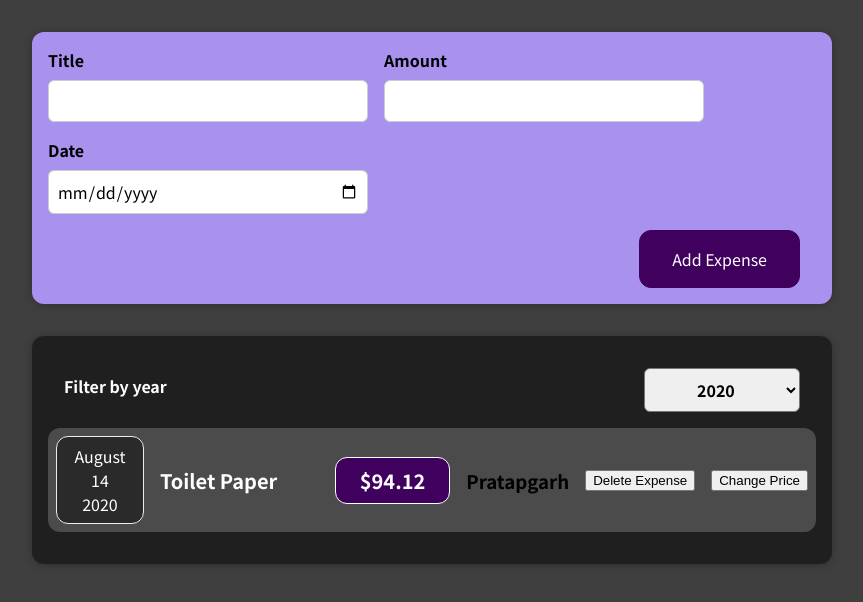
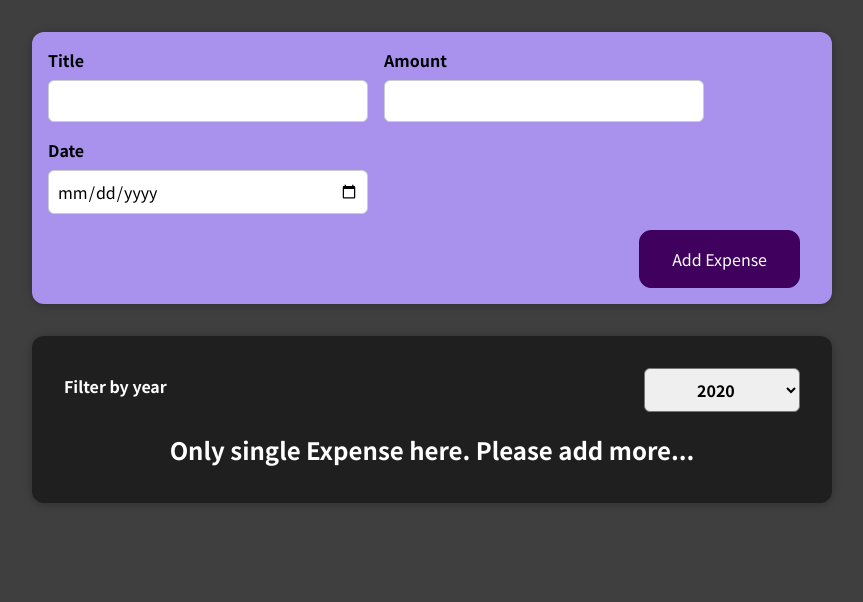
Before and after one commit to sarojsuraj52/01-starting-setup, a React (Create React App) app: page / in a window 1280 px wide. Shown: the top 602 px of the page, without its empty margins (208-1071 px from the left). Built offline with nearby package versions, Linux system fonts and the light colour scheme.

Commit message:
organised condiional statement

```diff
--- a/src/component/Expense/ExpenseItem.js
+++ b/src/component/Expense/ExpenseItem.js
@@ -15,6 +15,7 @@ function ExpenseItem(props) {
     console.log(amount)
   };
   return (
+    <li>
     <Card className="expense-item">
       <ExpenseDate date={props.date} />
       <div className="expense-item__description">
@@ -24,6 +25,7 @@ function ExpenseItem(props) {
         <button onClick={amounthandler}>Change Price</button>
       </div>
     </Card>
+    </li>
   );
 }
 
--- /dev/null
+++ b/src/component/Expense/ExpenseList.css
@@ -0,0 +1,9 @@
+.expenses-list {
+    list-style: none;
+    padding: 0;
+  }
+
+  .expenses-list__fallback {
+    color: white;
+    text-align: center;
+  }
--- /dev/null
+++ b/src/component/Expense/ExpenseList.js
@@ -0,0 +1,28 @@
+import "./ExpenseList.css";
+import ExpenseItem from "./ExpenseItem";
+
+function ExpenseList(props) {
+  if (props.items.length === 0) {
+    return <h2 className="expenses-list__fallback">Found no expense</h2>;
+  } else if (props.items.length === 1) {
+    return <h2 className="expenses-list__fallback">Only single Expense here. Please add more...</h2>;
+
+  }
+
+  return (
+    <ul className="expenses-list">
+      {props.items.map((item) => {
+        return (
+          <ExpenseItem
+            key={item.id}
+            date={item.date}
+            title={item.title}
+            amount={item.amount}
+            location={item.locationOfExpenditure}
+          />
+        );
+      })}
+    </ul>
+  );
+}
+export default ExpenseList;
--- a/src/component/Expense/Expenses.js
+++ b/src/component/Expense/Expenses.js
@@ -1,6 +1,6 @@
 import { useState } from "react";
 import "./Expenses.css";
-import ExpenseItem from "./ExpenseItem";
+import ExpenseList from "./ExpenseList";
 import ExpensesFilter from "./ExpenseFilter";
 
 function Expenses(props) {
@@ -14,20 +14,7 @@ function Expenses(props) {
     return expense.date.getFullYear().toString() === filteredYear;
   });
 
-  let expensesContent = <p>No expense found.</p>
-  if(filteredExpenses.length > 0){
-    expensesContent = filteredExpenses.map((item) => {
-      return (
-        <ExpenseItem
-          key={item.id}
-          date={item.date}
-          title={item.title}
-          amount={item.amount}
-          location={item.locationOfExpenditure}
-        />
-      );
-    })
-  }
+
 
 
   return (
@@ -36,8 +23,7 @@ function Expenses(props) {
         yearSelected={filteredYear}
         onFilterChange={filterChangeHandler}
       />
-      {expensesContent}
-
+      <ExpenseList items={filteredExpenses} />
     </div>
   );
 }
```
Also changed, not shown: 1 other file (tests, documents, lock files or other folders).
